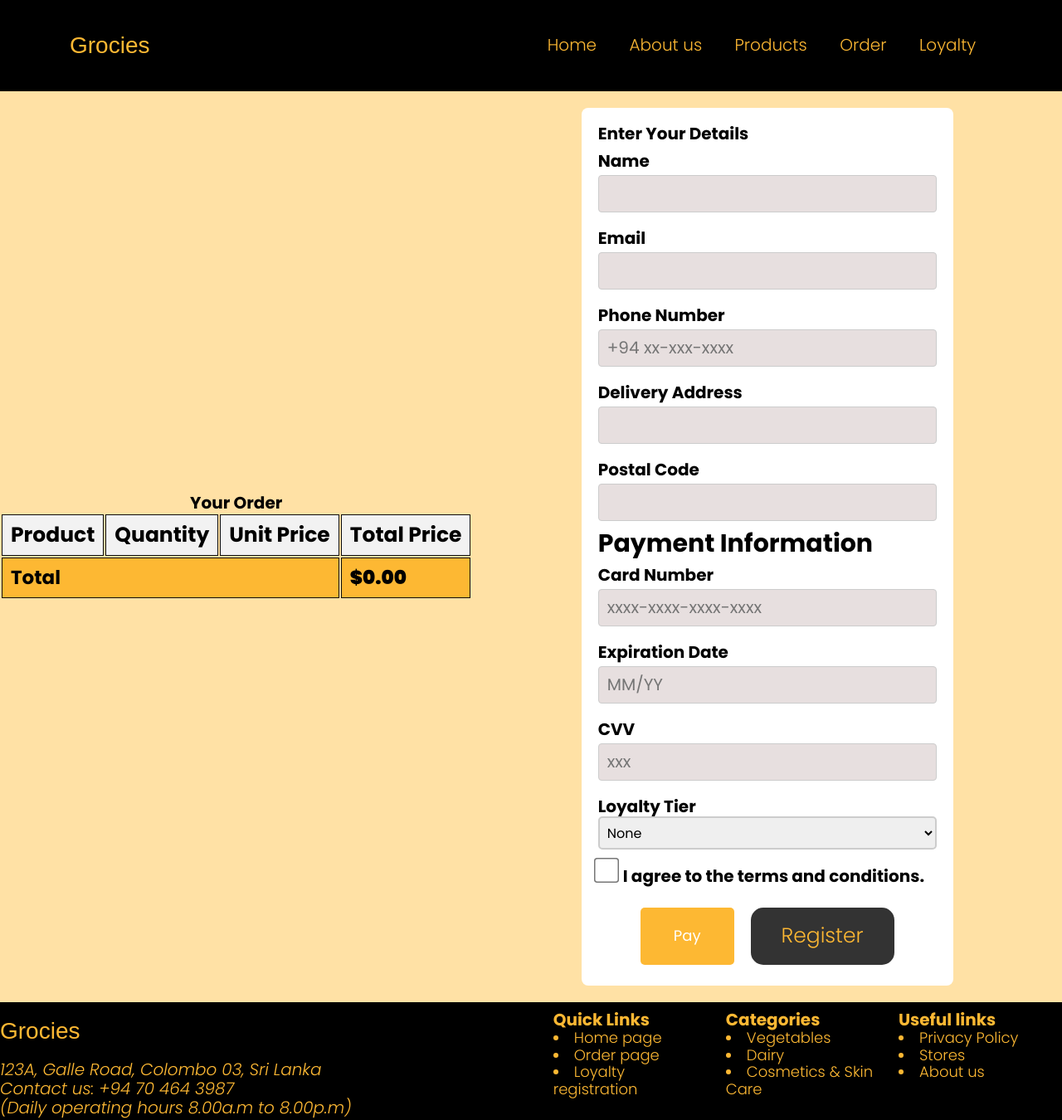
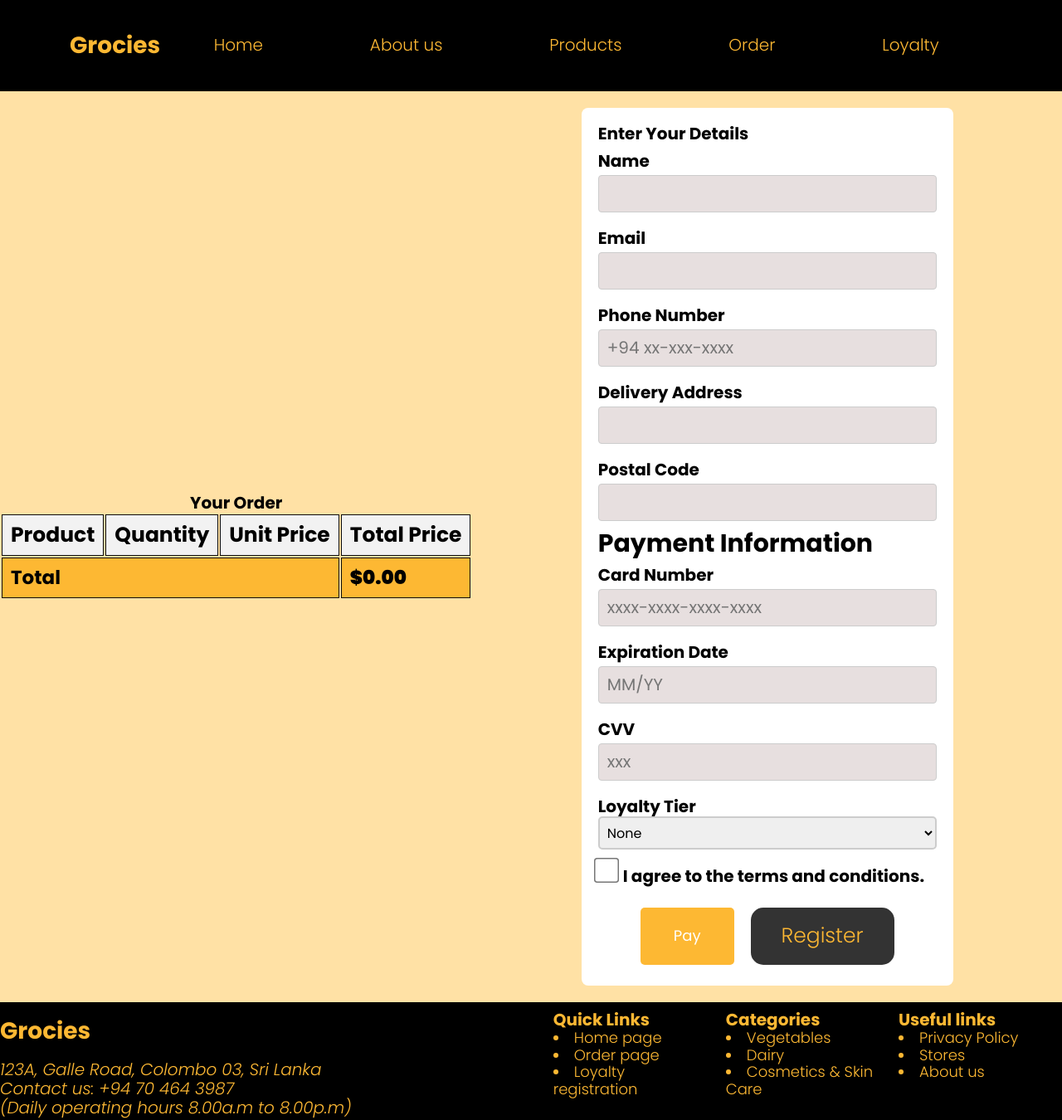
Before and after one commit to LasaanAbayakoon/Grocies-Supermarket, a plain HTML site: page payment.html in a window 1280 px wide. Shown: the whole page at 83% size. Drawn offline with Linux system fonts and the light colour scheme; a web font is replaced by a local one.

Commit message:
Update payment.html

```diff
--- a/payment.html
+++ b/payment.html
@@ -18,7 +18,7 @@
   <body>
     <header class="main-head">
       <nav>
-        <h1 id="logo"><a href="./index.html">Grocies</a></h1>
+        <h1 class="logo"><a href="./index.html">Grocies</a></h1>
         <ul>
           <li><a href="./index.html">Home</a></li>
           <li><a href="./about.html">About us</a></li>
@@ -129,7 +129,7 @@
       <footer class="main-footer">
         <div class="footer-content">
           <div class="footer-left">
-            <h1 id="logo"><a href="./index.html">Grocies</a></h1>
+            <h1 class="logo"><a href="./index.html">Grocies</a></h1>
             <address>
               <p>
                 123A, Galle Road, Colombo 03, Sri Lanka<br />
```
